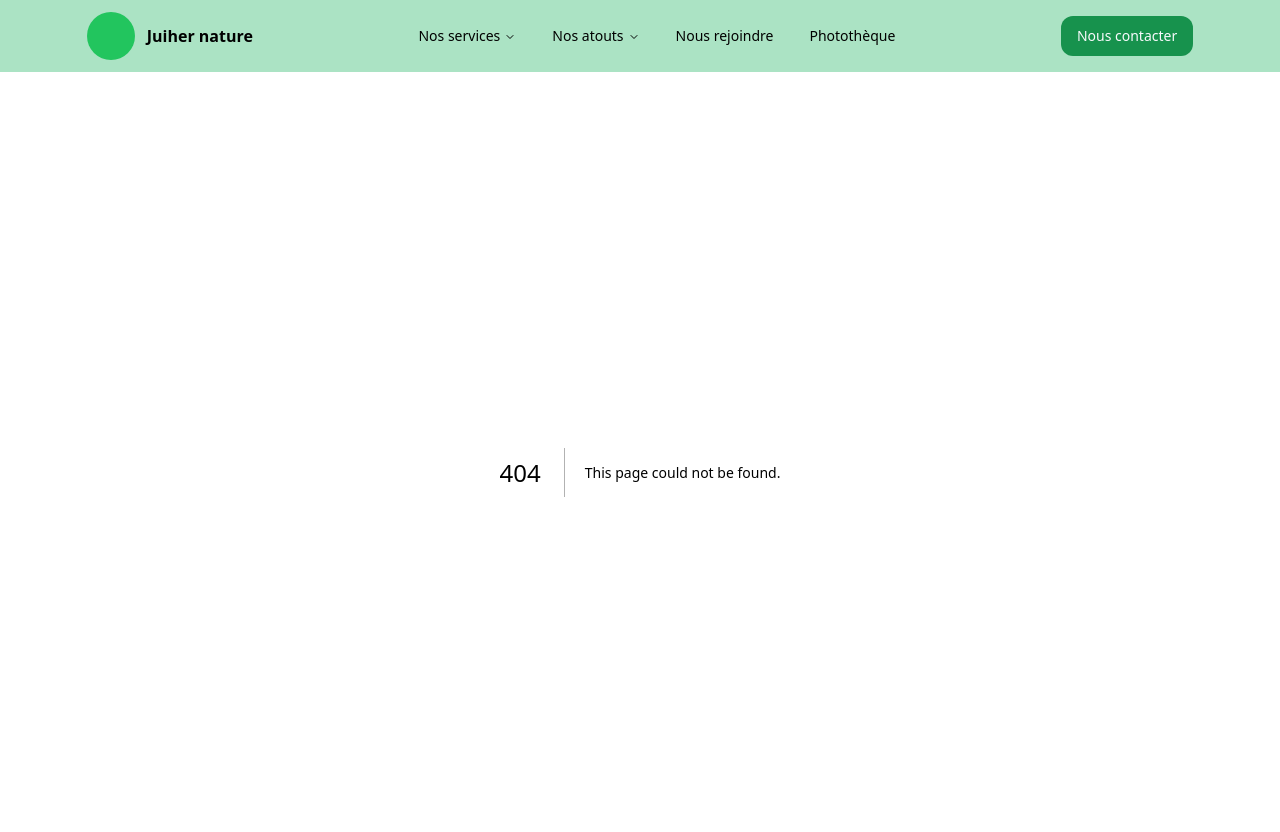
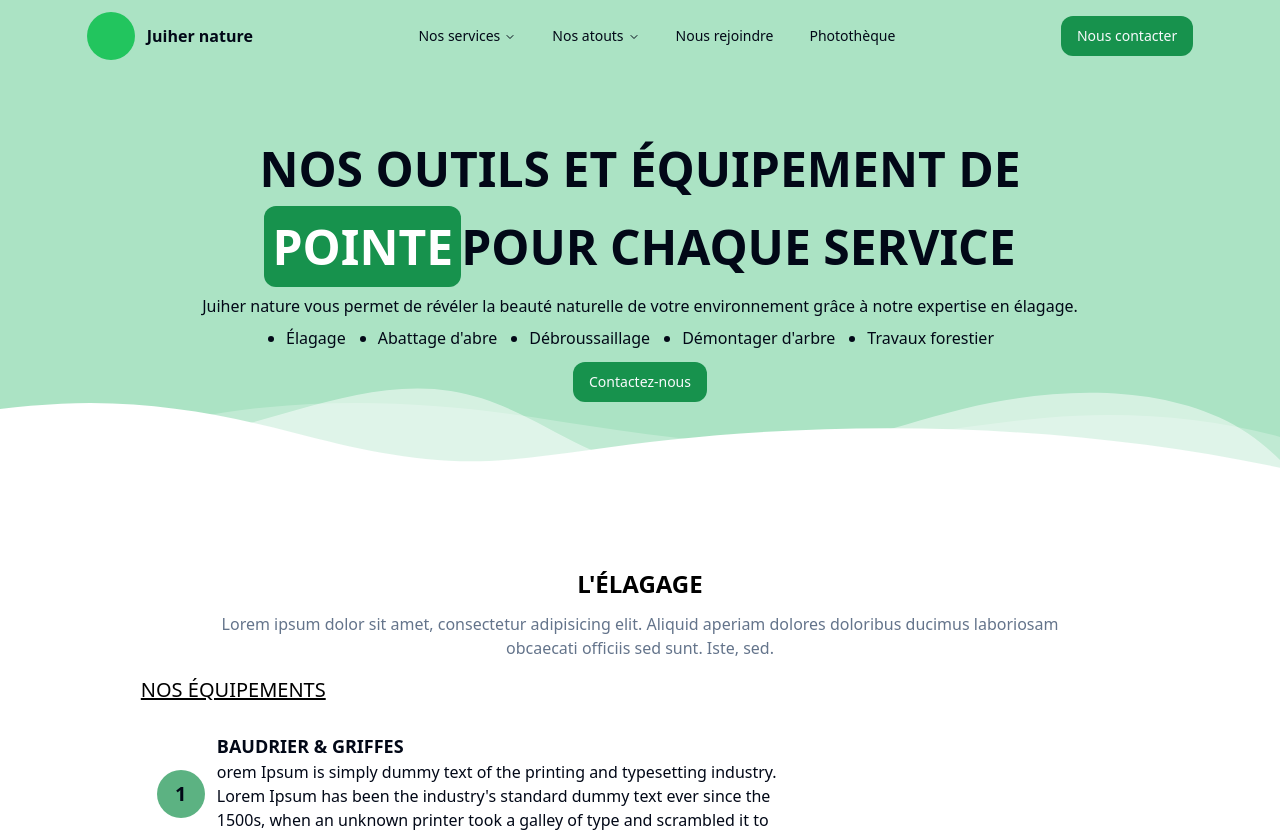
Before and after one commit to Moumouuu/juiher-nature, a Next.js app: page /equipements in a window 1280 px wide. Before the commit this address had no page. Shown: the top 832 px of the page. Built offline with nearby package versions, Linux system fonts and the light colour scheme.

Commit message:
feat(stuff page) fill page with components

```diff
--- /dev/null
+++ b/src/app/equipements/page.tsx
@@ -0,0 +1,26 @@
+import {Banner} from "@/components/common/banner";
+import {cn} from "@/lib/utils";
+import {ElagageStuff} from "@/components/stuffs/elagage";
+import {AbattageStuff} from "@/components/stuffs/abattage";
+import {DemontageStuff} from "@/components/stuffs/demontage";
+import {DebroussaillageStuff} from "@/components/stuffs/debroussaillage";
+
+export default function PageStuff() {
+
+    const homeTitle =
+        <h1 className={cn("text-2xl lg:text-5xl uppercase font-semibold text-center", "lg:leading-relaxed")}>
+            Nos outils et équipement de <br/>
+            <span className={"text-white bg-juiher-secondary-green rounded-xl p-2"}>pointe</span>
+            pour chaque service
+        </h1>
+
+    return (
+        <div className={"w-full"}>
+            <Banner title={homeTitle}/>
+            <ElagageStuff/>
+            <AbattageStuff/>
+            <DemontageStuff/>
+            <DebroussaillageStuff/>
+        </div>
+    )
+}
```
